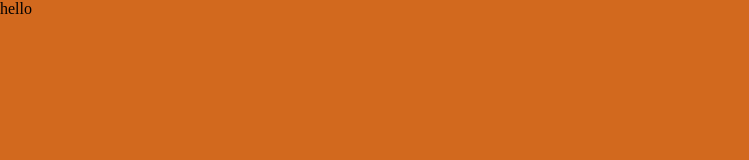
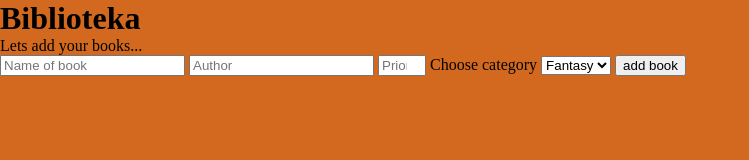
Before and after one commit to LucaGavri/Formularze, a plain HTML site: page index.html in a window 1280 px wide. Shown: the whole page, without its empty margins (0-749 px from the left). Drawn offline with Linux system fonts and the light colour scheme.

Commit message:
form html

```diff
--- a/index.html
+++ b/index.html
@@ -8,10 +8,27 @@
     <title>Formularze - Grupa IT</title>
     <link rel="stylesheet" href="style.css"></head>
 <body>
-hello
+<div class="main">
+    <h1 class="main__title">Biblioteka</h1>
+    <p class="main__descr">Lets add your books...</p>
+    <form class="main__form">
+        <input type="text" placeholder="Name of book" name="name" required>
+        <input type="text" placeholder="Author" name="author" required>
+        <input type="number" placeholder="Priority (1 to 5)" name="priority" min="1" max="5" required>
+        <label for="category">Choose category</label>
+        <select name="category" required>
+            <option value="Fantasy">Fantasy</option>
+            <option value="Sci-fi">Sci-fi</option>
+            <option value="Horror">Horror</option>
+        </select>
+        <button class="btn">add book</button>
+    </form>
+    <div class="main__books">
+
+    </div>
 
 
-
+</div>
 <script src="index.js"></script>
 </body>
 </html>
```
